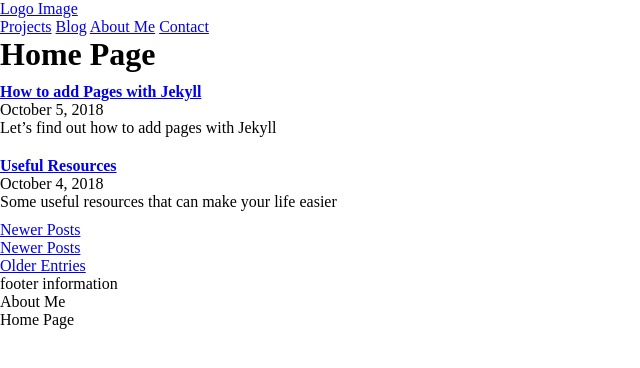
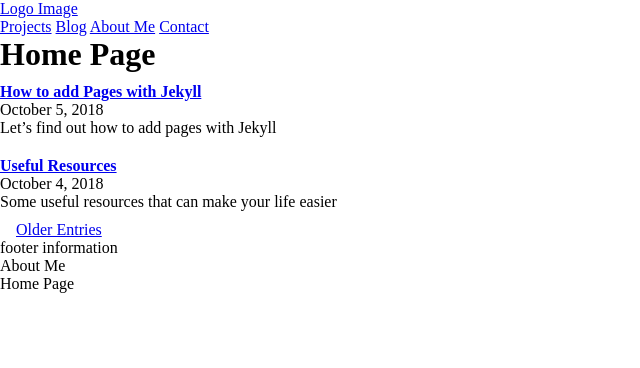
Before and after one commit to robert-laws/jekyll-review-october-2018, a Jekyll site: the page built from index.html, in a window 1280 px wide. Shown: the top 368 px of the page, without its empty margins (0-640 px from the left). Built offline with Jekyll 4.4.1, drawn with Linux system fonts in a browser that asks for light colours; the list of posts is cut into pages by our own code.

Commit message:
complete paginator logic for posts

```diff
--- a/index.html
+++ b/index.html
@@ -15,10 +15,16 @@
   </article>
   {% endfor %}
   <div class="paginator">
-    <p class="prev-link"><a href="{{site.baseurl}}/" class="previous">Newer Posts</a></p>
-
-    <p class="prev-link"><a href="{{site.baseurl}}/blog/page{{paginator.previous_page}}" class="previous">Newer Posts</a></p>
-
-    <p class="next-link"><a href="{{site.baseurl}}/blog/page{{paginator.next_page}}" class="next">Older Entries</a></p>
+    {% if paginator.previous_page %}
+      {% if paginator.previous_page == 1 %}
+        <span class="prev-link"><a href="{{site.baseurl}}/" class="previous">Newer Posts</a></span>
+      {% else %}
+        <span class="prev-link"><a href="{{site.baseurl}}/blog/page{{paginator.previous_page}}" class="previous">Newer Posts</a></span>
+      {% endif %}
+    {% endif %}
+    &nbsp;&nbsp;&nbsp;
+    {% if paginator.next_page %}
+      <span class="next-link"><a href="{{site.baseurl}}/blog/page{{paginator.next_page}}" class="next">Older Entries</a></span>
+    {% endif %}
   </div>
 </section>
```
